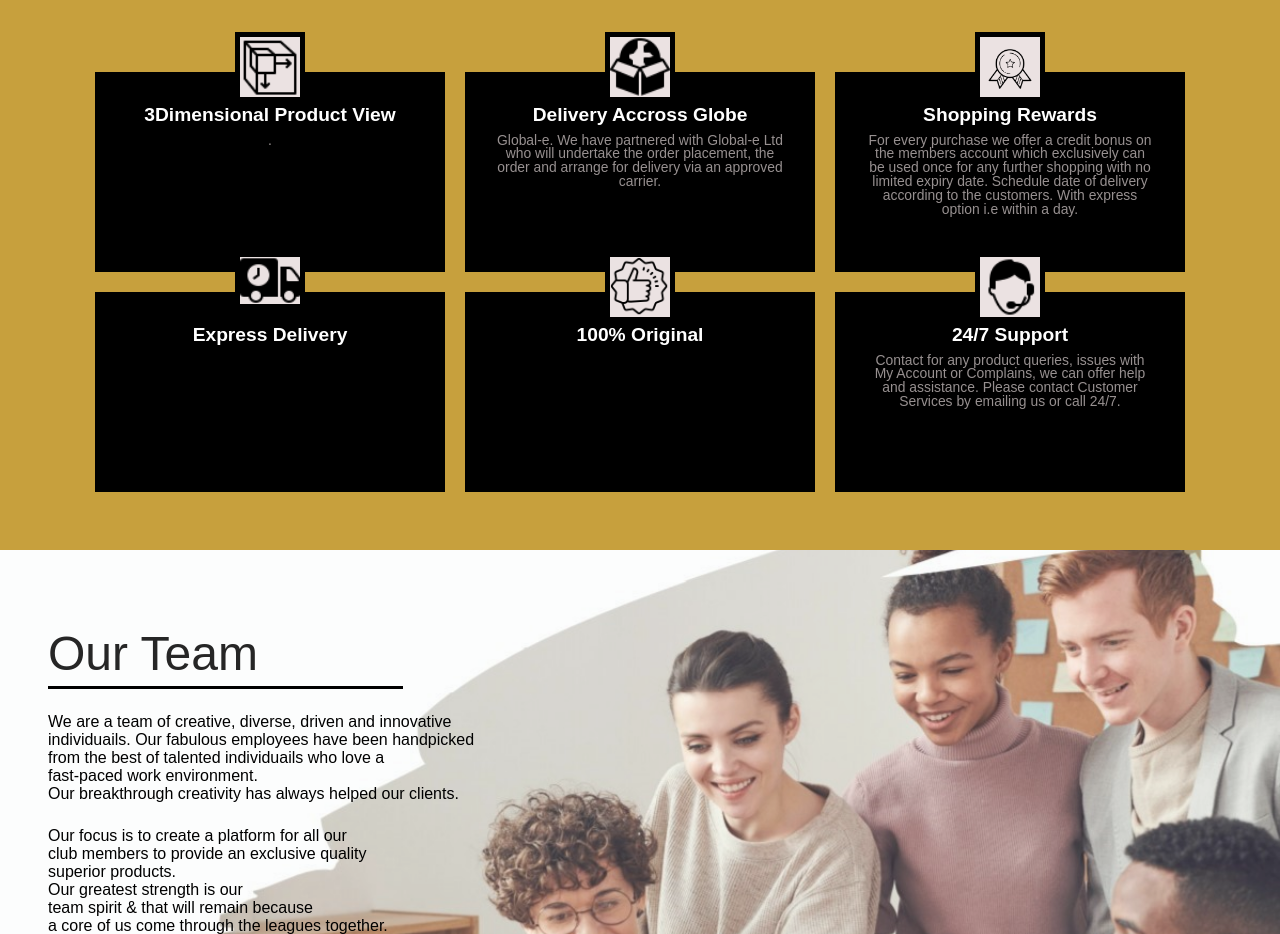
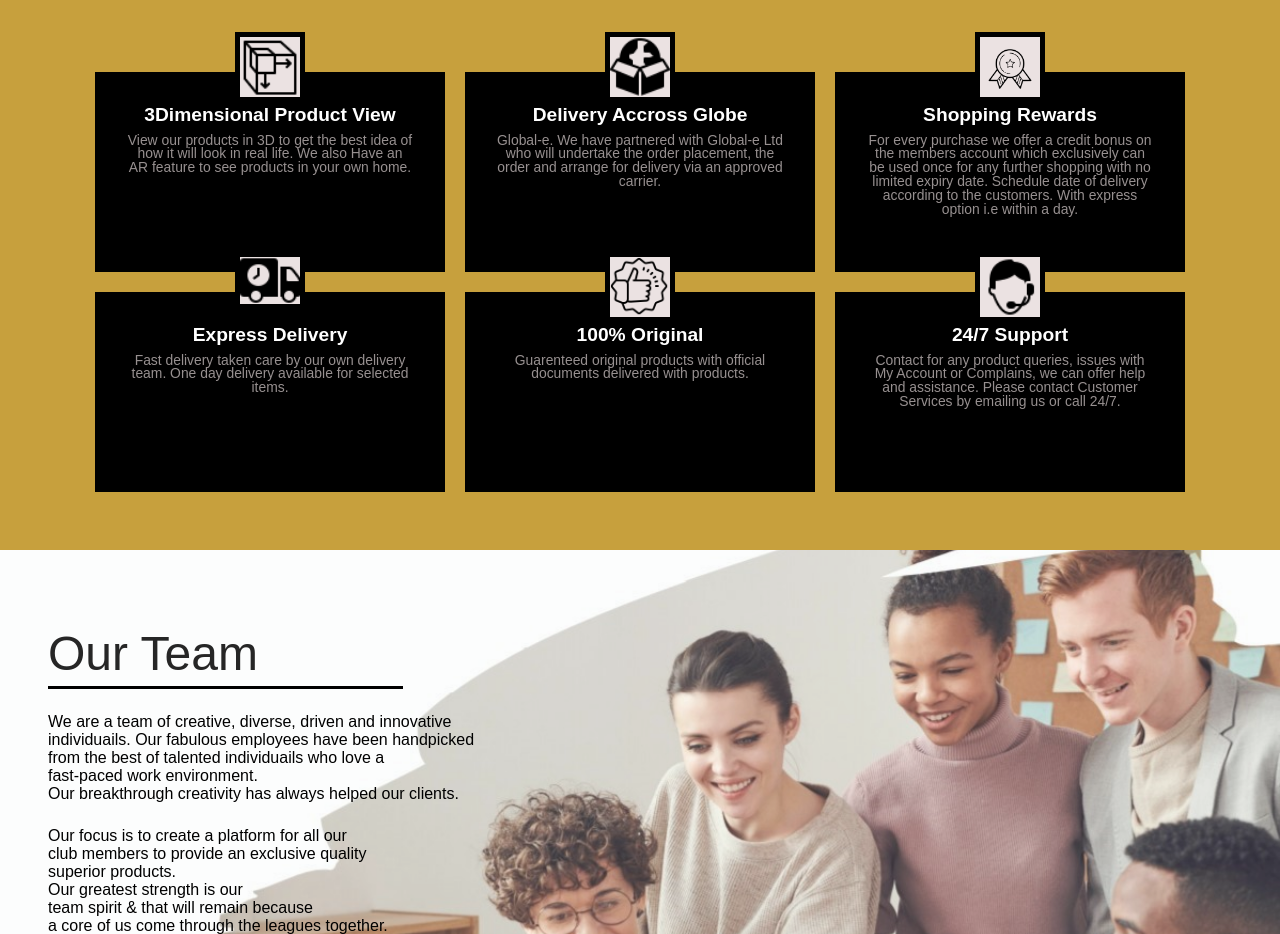
Before and after one commit to wabdeali/club88, a React (Create React App) app: page / in a window 1280 px wide. Shown: the part 1323-2257 px from the top of the page. Built offline with nearby package versions, Linux system fonts and the light colour scheme; no server answers; a web font is replaced by a local one.

Commit message:
added card paragraphs

```diff
--- a/src/Components/Homepage/Services.jsx
+++ b/src/Components/Homepage/Services.jsx
@@ -10,7 +10,9 @@ const Services = () => {
                     <div className="card">
                         <img src={require("../../imgs/Homepage/3D.png")} alt="" />
                         <h2>3Dimensional Product View</h2>
-                        <p>.</p>
+                        <p>View our products in 3D to get the best idea of how it will look in real life. We also
+                        Have an AR feature to see products in your own home.
+                        </p>
                     </div>
 
                     <div className="card">
@@ -31,13 +33,13 @@ const Services = () => {
                     <div className="card">
                         <img src={require("../../imgs/Homepage/delivery.png")} alt="" />
                         <h2>Express Delivery</h2>
-                        <p> </p>
+                        <p>Fast delivery taken care by our own delivery team. One day delivery available for selected items.</p>
                     </div>
 
                     <div className="card">
                         <img src={require("../../imgs/Homepage/good-quality.png")} alt="" />
                         <h2>100% Original </h2>
-                        <p></p>
+                        <p>Guarenteed original products with official documents delivered with products.</p>
                     </div>
 
                     <div className="card">
```
